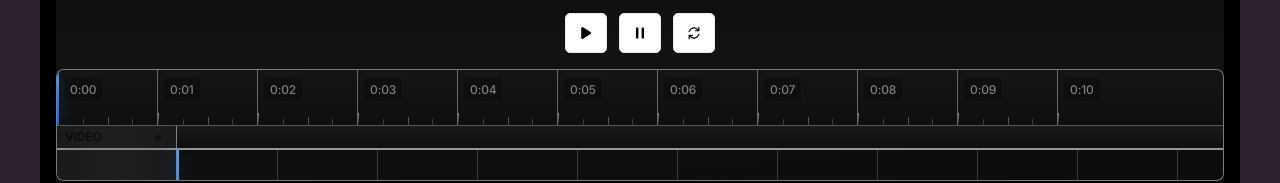
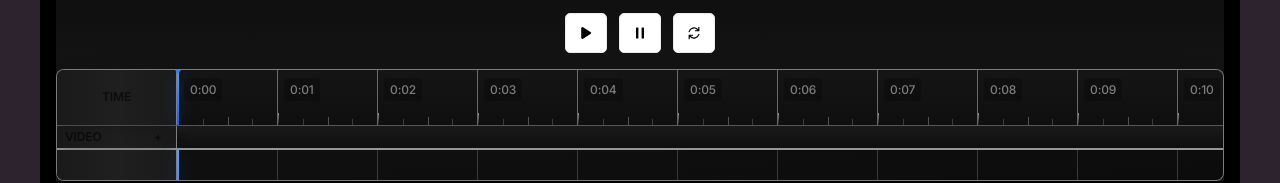
Before and after one commit to codedevbrad/RenderKit, a Next.js app: page /studio/editor in a window 1280 px wide. Shown: the part 563-746 px from the top of the page. Built offline with nearby package versions, Linux system fonts and the light colour scheme; no server answers; what @remotion/google-fonts, @remotion/paths, @remotion/shapes would draw is missing.

Commit message:
fixed timeseries rule to allign with segement layout

```diff
--- a/src/editor/Timeline.tsx
+++ b/src/editor/Timeline.tsx
@@ -302,7 +302,9 @@ export const Timeline: React.FC<TimelineProps> = ({
 
     const handleDragOver = (e: DragEvent) => {
       e.preventDefault();
+      if (e.dataTransfer) {
         e.dataTransfer.dropEffect = "copy";
+      }
       updatePaletteDragPreview(e);
     };
 
@@ -409,10 +411,25 @@ export const Timeline: React.FC<TimelineProps> = ({
         {/* Time Ruler */}
       <div
         className={cn(
-          "sticky top-0 z-50 h-14 border-b border-unfocused-border-color/30 select-none bg-gradient-to-b from-[#151515] to-[#0f0f0f] backdrop-blur-sm",
+          "sticky top-0 z-50 h-14 border-b border-unfocused-border-color/30 select-none bg-gradient-to-b from-[#151515] to-[#0f0f0f] backdrop-blur-sm flex",
           onSeek && "cursor-pointer hover:bg-gradient-to-b hover:from-[#1a1a1a] hover:to-[#151515] transition-colors duration-200"
         )}
         style={{ width: `${timelineWidth}px`, minWidth: "100%", userSelect: "none" }}
+      >
+        {/* Time Ruler Legend - matches track legend width */}
+        <div
+          className="absolute left-0 top-0 h-full bg-gradient-to-r from-[#1a1a1a] via-[#1f1f1f] to-[#1a1a1a] border-r border-unfocused-border-color/50 flex items-center justify-center px-2 z-10 shadow-lg backdrop-blur-sm"
+          style={{ width: "120px" }}
+        >
+          <span className="text-xs text-foreground/60 font-semibold tracking-wide uppercase">
+            Time
+          </span>
+        </div>
+
+        {/* Time Ruler Content - offset by legend width */}
+        <div
+          className="relative ml-[120px] flex-1 h-full"
+          style={{ width: `calc(100% - 120px)` }}
           onClick={handleTimelineClick}
         >
           {/* Playhead on ruler */}
@@ -465,6 +482,7 @@ export const Timeline: React.FC<TimelineProps> = ({
                 )}
               </div>
             ))}
+          </div>
         </div>
       </div>
 
```
Lines whose indentation alone changed are shown as unchanged.
